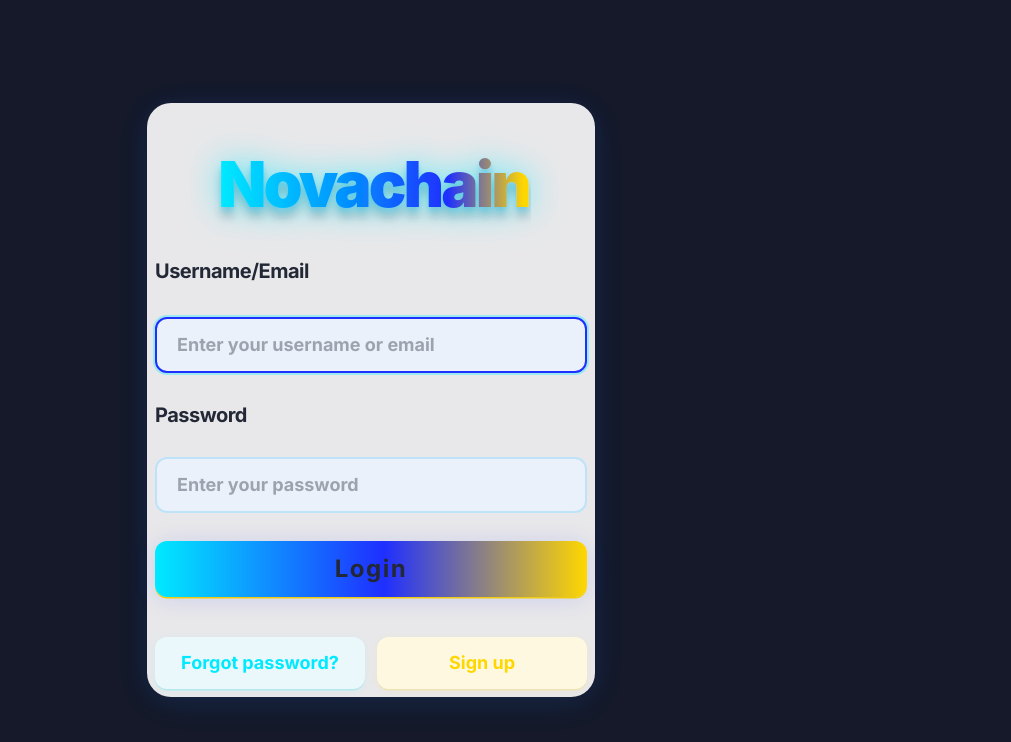
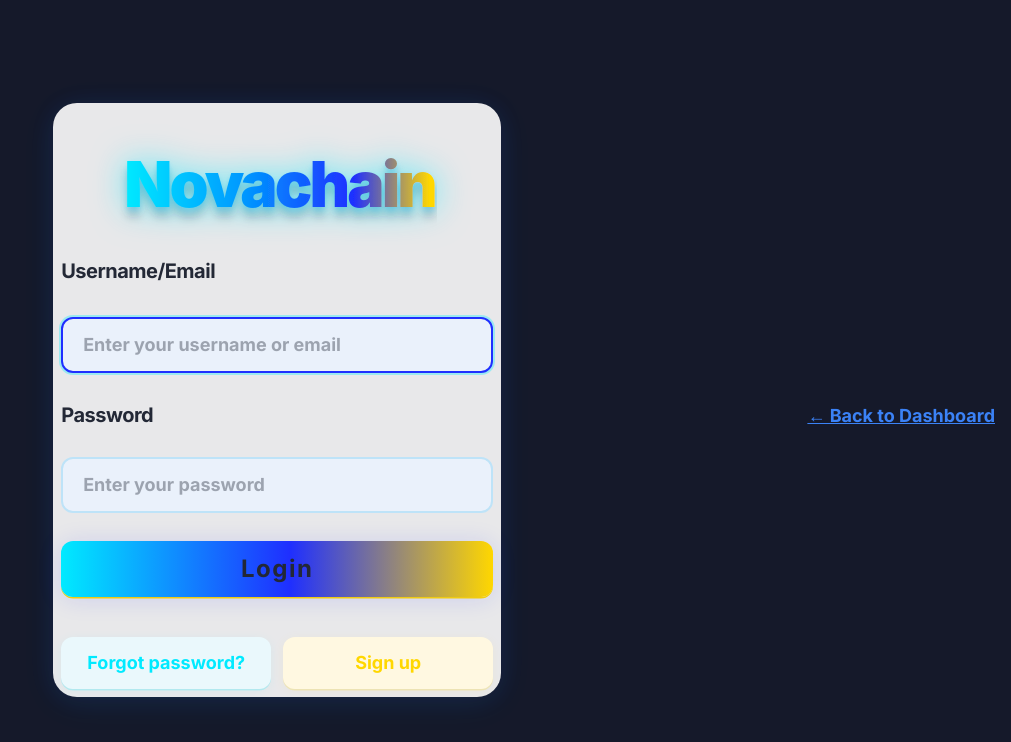
Before and after one commit to GarySPS/novachain-frontend, a React (Create React App) app: page /login in a window 1280 px wide. Shown: the top 742 px of the page, without its empty margins (269-1280 px from the left). Built offline with nearby package versions, Linux system fonts and the light colour scheme.

Commit message:
Add back-to-dashboard link and guest handling to Login and Wallet pages

```diff
--- a/src/pages/LoginPage.js
+++ b/src/pages/LoginPage.js
@@ -140,6 +140,12 @@ export default function LoginPage() {
 </div>
 
       </Card>
+      <Link
+  to="/"
+  className="block text-blue-500 underline text-center mt-8 text-lg font-bold hover:text-blue-700 transition-all"
+>
+  ← Back to Dashboard
+</Link>
 
       {/* Logo Glow Animation */}
       <style>
--- a/src/pages/WalletPage.js
+++ b/src/pages/WalletPage.js
@@ -43,6 +43,7 @@ export default function WalletPage() {
   const [walletQRCodes, setWalletQRCodes] = useState({});
   const [fileLocked, setFileLocked] = useState(false);
   const [authChecked, setAuthChecked] = useState(false);
+  const [isGuest, setIsGuest] = useState(false);
 
 // 1. Parse the token and set userId
 useEffect(() => {
@@ -61,11 +62,14 @@ useEffect(() => {
 
 // 2. Only redirect guests AFTER authChecked is true
 useEffect(() => {
-  if (!authChecked) return; // Wait until we have checked authentication
+  if (!authChecked) return;
   if (!token || token === "undefined" || !userId || userId === "undefined") {
-    navigate("/login");
+    setIsGuest(true); // just show guest state instead of redirecting
+  } else {
+    setIsGuest(false);
   }
-}, [authChecked, token, userId, navigate]);
+}, [authChecked, token, userId]);
+
 
 
   // Use static prices for now
@@ -270,6 +274,19 @@ useEffect(() => {
     new Date(b.created_at || b.date) - new Date(a.created_at || a.date)
   );
 
+  if (isGuest) {
+  return (
+    <div className="min-h-screen flex flex-col items-center justify-center">
+      <Card className="p-8 max-w-md text-center">
+        <div className="text-2xl font-bold mb-4">Guest Access</div>
+        <div className="mb-6 text-lg text-theme-secondary">
+          Please <a href="/login" className="text-blue-500 underline">Login</a> or <a href="/signup" className="text-yellow-500 underline">Sign Up</a> to access your wallet.
+        </div>
+        <a href="/" className="btn-primary px-6 py-3 rounded-xl font-bold inline-block">← Back to Dashboard</a>
+      </Card>
+    </div>
+  );
+}
 
   // --- MAIN RENDER ---
   return (
```
